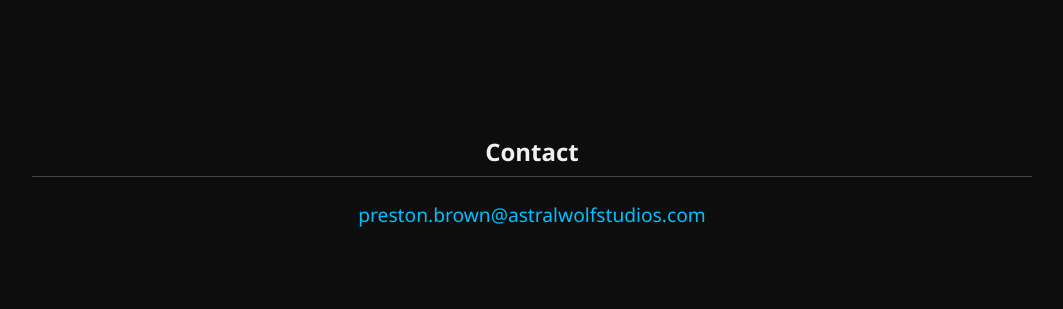
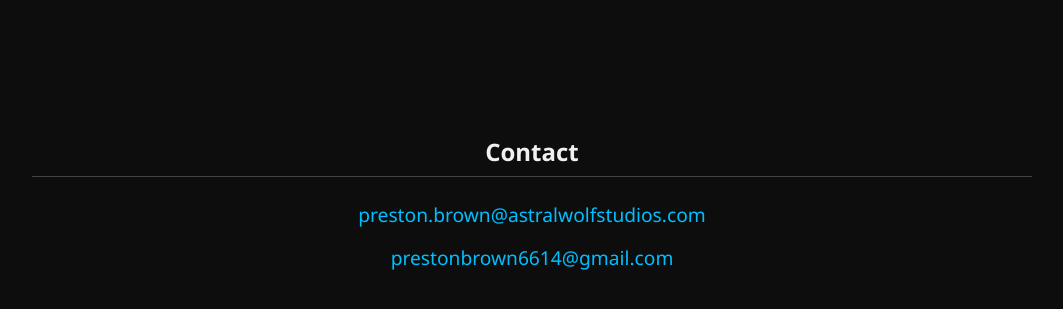
Before and after one commit to PenguinHi5/PortfolioWebsite, a plain HTML site: page index.html in a window 1280 px wide. Shown: the part 1443-1752 px from the top of the page, without its empty margins (108-1171 px from the left). Before the commit the page ends 1719 px from the top, so only its background shows below. Drawn offline with Linux system fonts and the light colour scheme.

Commit message:
Added gmail

```diff
--- a/index.html
+++ b/index.html
@@ -615,6 +615,9 @@
 			<p>
 				<a href="mailto:preston.brown@astralwolfstudios.com">preston.brown@astralwolfstudios.com</a>
 			</p>
+			<p>
+				<a href="mailto:prestonbrown6614@gmail.com">prestonbrown6614@gmail.com</a>
+			</p>
 		</section>
 		<!-- Lightbox Modal for Images and Videos -->
 		<div id="lightbox" onclick="closeLightbox()" style="display:none; position:fixed; top:0; left:0; width:100vw; height:100vh; background-color:rgba(0,0,0,0.9); justify-content:center; align-items:center; z-index:1000;">
```
